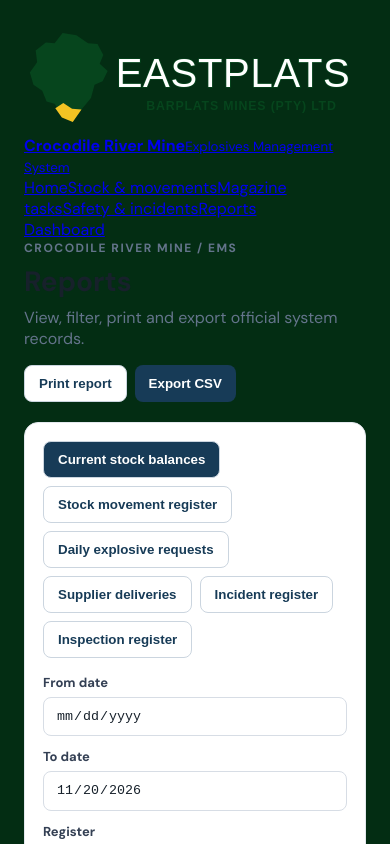
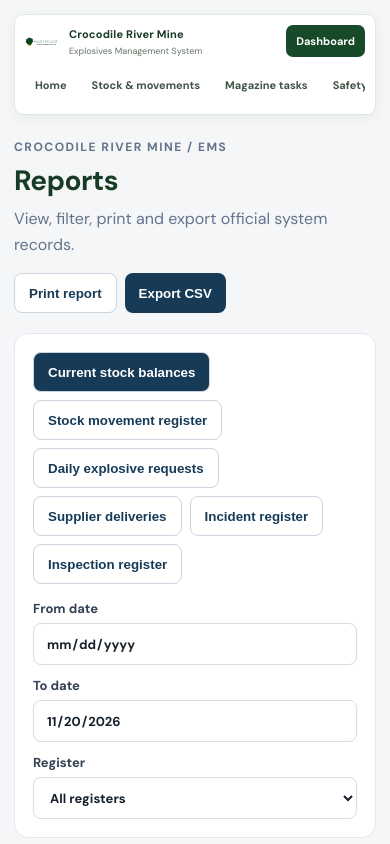
Before and after one commit to mradzilani1996/Crocodile-river-mine, a Next.js app: page /reports in a window 390 px wide. Shown: the top 844 px of the page. Built offline with nearby package versions, Linux system fonts and the light colour scheme; no server answers.

Commit message:
Improve readability, accessibility and mobile usability across EMS

```diff
--- a/app/globals.css
+++ b/app/globals.css
@@ -301,3 +301,86 @@ td{font-size:12px;padding:15px 11px;line-height:1.45}
   footer { color: #333 !important; font-size: 9px !important; }
   a { color: #111 !important; text-decoration: none !important; }
 }
+
+
+/* User-friendly EMS workspace improvements */
+.ems-page{min-height:100vh;background:#f4f6f8;color:#17212b}
+.ems-pagebar{max-width:1500px;margin:0 auto 24px;padding:12px 16px;background:#fff;border:1px solid #e1e7e1;border-radius:12px;display:flex;align-items:center;justify-content:space-between;gap:18px;box-shadow:0 3px 14px rgba(20,40,25,.05)}
+.ems-pagebrand{display:flex;align-items:center;gap:10px;min-width:210px;color:#173b25;text-decoration:none}
+.ems-pagebrand img{width:42px;height:42px;object-fit:contain}
+.ems-pagebrand span{display:grid;gap:4px}
+.ems-pagebrand strong{font-size:12px;letter-spacing:.2px}
+.ems-pagebrand small{font-size:10px;color:#657366}
+.ems-page-links{display:flex;align-items:center;justify-content:center;gap:5px;flex-wrap:wrap}
+.ems-page-links a,.ems-page-home{padding:10px 12px;border-radius:7px;text-decoration:none;color:#405347;font-size:12px;font-weight:650;white-space:nowrap}
+.ems-page-links a:hover,.ems-page-links a.current{background:#eaf2e8;color:#174a28}
+.ems-page-home{background:#174a28;color:#fff}
+.ems-page-home:hover{background:#0e3b20}
+.ems-page :is(input,select,textarea){min-height:42px;border:1px solid #cbd5ce;border-radius:7px;background:#fff;color:#17251b;padding:10px 12px;font:inherit;max-width:100%}
+.ems-page textarea{min-height:88px;resize:vertical}
+.ems-page :is(input,select,textarea):focus-visible{outline:3px solid rgba(36,112,57,.18);border-color:#247039}
+.ems-page button{min-height:40px;border-radius:7px;transition:background .15s ease,transform .15s ease}
+.ems-page button:focus-visible,.app-shell button:focus-visible,.app-shell a:focus-visible{outline:3px solid rgba(243,195,35,.8);outline-offset:2px}
+.ems-page button:disabled{opacity:.55;cursor:not-allowed}
+.ems-page table{border-collapse:collapse;width:100%;font-size:12px}
+.ems-page th{background:#f0f4ef;color:#425447;font-size:10px;letter-spacing:.45px;text-transform:uppercase;text-align:left}
+.ems-page td,.ems-page th{padding:11px 12px;border-bottom:1px solid #e6ebe6;vertical-align:top}
+.ems-page tr:hover td{background:#fbfdfb}
+.ems-page h1{color:#173b25;letter-spacing:-.5px}
+.ems-page h2{color:#173b25;font-size:19px}
+.ems-page h3{color:#23432c}
+.ems-page p{line-height:1.6}
+.ems-page a{transition:color .15s ease,background .15s ease}
+.ems-page :is(section,article){scroll-margin-top:90px}
+.ems-page :is(button,a){touch-action:manipulation}
+.ems-page .error,.ems-page [role="alert"]{color:#922b22}
+.ems-page .success,.ems-page [role="status"]{color:#1d6a36}
+.app-shell .sidebar{position:sticky;top:0;height:100vh;overflow-y:auto;overscroll-behavior:contain}
+.app-shell .nav-item{min-height:42px;font-size:13px;border-radius:7px}
+.app-shell .nav-caption{font-size:10px;letter-spacing:1px}
+.app-shell .app-top{position:sticky;top:0;z-index:20;min-height:82px;height:auto}
+.app-shell .content{padding-top:26px;padding-bottom:36px}
+.app-shell .stat-card,.app-shell .data-card{border-radius:10px;box-shadow:0 2px 10px rgba(20,40,25,.035)}
+.app-shell .stat-card{padding:18px}
+.app-shell .stat-card>span{letter-spacing:.7px}
+.app-shell .stat-card small{line-height:1.5}
+.app-shell .nav-item:focus-visible{outline:2px solid #f3c323;outline-offset:2px}
+@media(max-width:1000px){
+ .ems-pagebar{align-items:flex-start;flex-wrap:wrap}
+ .ems-page-links{order:3;width:100%;justify-content:flex-start;overflow-x:auto;flex-wrap:nowrap;padding-bottom:3px}
+ .ems-page-links a{font-size:11px}
+ .app-shell{display:block}
+ .app-shell .sidebar{position:sticky;top:0;width:100%;height:auto;min-height:0;max-height:45vh;overflow-y:auto;padding:10px 12px;z-index:40;box-shadow:0 4px 14px rgba(0,0,0,.12)}
+ .app-shell .side-brand{padding:2px 4px 10px}
+ .app-shell .side-brand .mark,.app-shell .side-brand .side-logo{width:32px;height:32px}
+ .app-shell .nav-caption{margin:12px 5px 5px}
+ .app-shell .nav-item{display:inline-flex;margin:2px;padding:9px 10px;min-height:38px}
+ .app-shell .side-bottom{margin-top:10px;padding-top:10px}
+ .app-shell .app-top{position:relative;padding:18px 20px;min-height:0}
+ .app-shell .content{padding:20px}
+}
+@media(max-width:620px){
+ .ems-page{padding:14px!important}
+ .ems-pagebar{padding:10px;border-radius:9px;gap:10px}
+ .ems-pagebrand{min-width:0;flex:1}
+ .ems-pagebrand img{width:34px;height:34px}
+ .ems-pagebrand strong{font-size:11px}
+ .ems-pagebrand small{font-size:9px}
+ .ems-page-home{padding:9px 10px;font-size:11px}
+ .ems-page-links a{padding:9px 10px}
+ .ems-page table{min-width:680px}
+ .ems-page :is(section,article){max-width:100%}
+ .app-shell .sidebar{max-height:50vh}
+ .app-shell .side-brand strong{font-size:9px}
+ .app-shell .side-brand span{font-size:7px}
+ .app-shell .nav-caption{font-size:8px;margin-top:9px}
+ .app-shell .nav-item{font-size:11px;padding:8px}
+ .app-shell .app-top{padding:14px 16px}
+ .app-shell .app-top h1{font-size:19px}
+ .app-shell .content{padding:15px}
+ .app-shell .welcome-row{align-items:flex-start;gap:12px;flex-wrap:wrap}
+ .app-shell .stats-grid{grid-template-columns:repeat(2,minmax(0,1fr))}
+ .app-shell .stat-card{padding:13px}
+ .app-shell .stat-card strong{font-size:23px}
+}
+@media(prefers-reduced-motion:reduce){.ems-page *,.app-shell *{scroll-behavior:auto!important;transition:none!important}}
```
